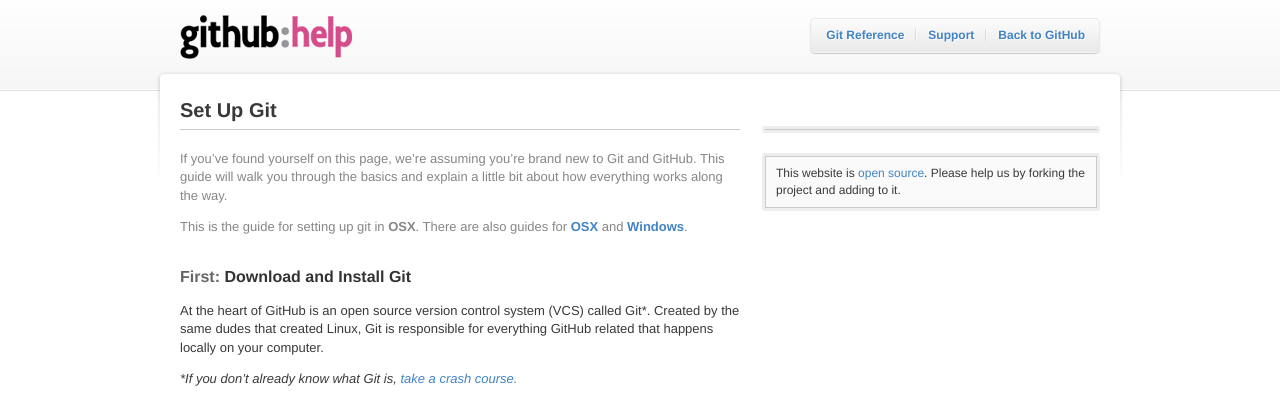
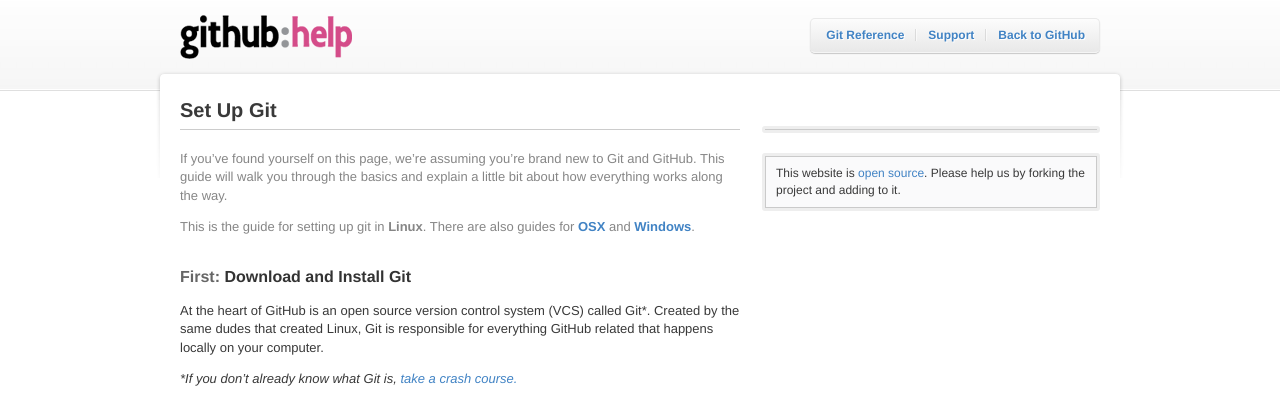
Before and after one commit to ruediger/help.github.com, a Jekyll site: the page built from _posts/2008-01-01-linux-set-up-git.markdown, in a window 1280 px wide and 900 px high. Shown: the top 411 px of the window. Built offline with Jekyll 4.4.1, drawn with Linux system fonts in a browser that asks for light colours.

Commit message:
This page is for Linux, not OSX

```diff
--- a/_posts/2008-01-01-linux-set-up-git.markdown
+++ b/_posts/2008-01-01-linux-set-up-git.markdown
@@ -6,7 +6,7 @@
 
 <p class="intro">If you&rsquo;ve found yourself on this page, we&rsquo;re assuming you&rsquo;re brand new to Git and GitHub. This guide will walk you through the basics and explain a little bit about how everything works along the way.</p>
 
-<p class="intro">This is the guide for setting up git in <strong>OSX</strong>. There are also guides for <strong><a href="/mac-set-up-git">OSX</a></strong> and <strong><a href="/win-set-up-git">Windows</a></strong>.</p>
+<p class="intro">This is the guide for setting up git in <strong>Linux</strong>. There are also guides for <strong><a href="/mac-set-up-git">OSX</a></strong> and <strong><a href="/win-set-up-git">Windows</a></strong>.</p>
 
 ##<span class="step">First:</span> Download and Install Git
 
```
